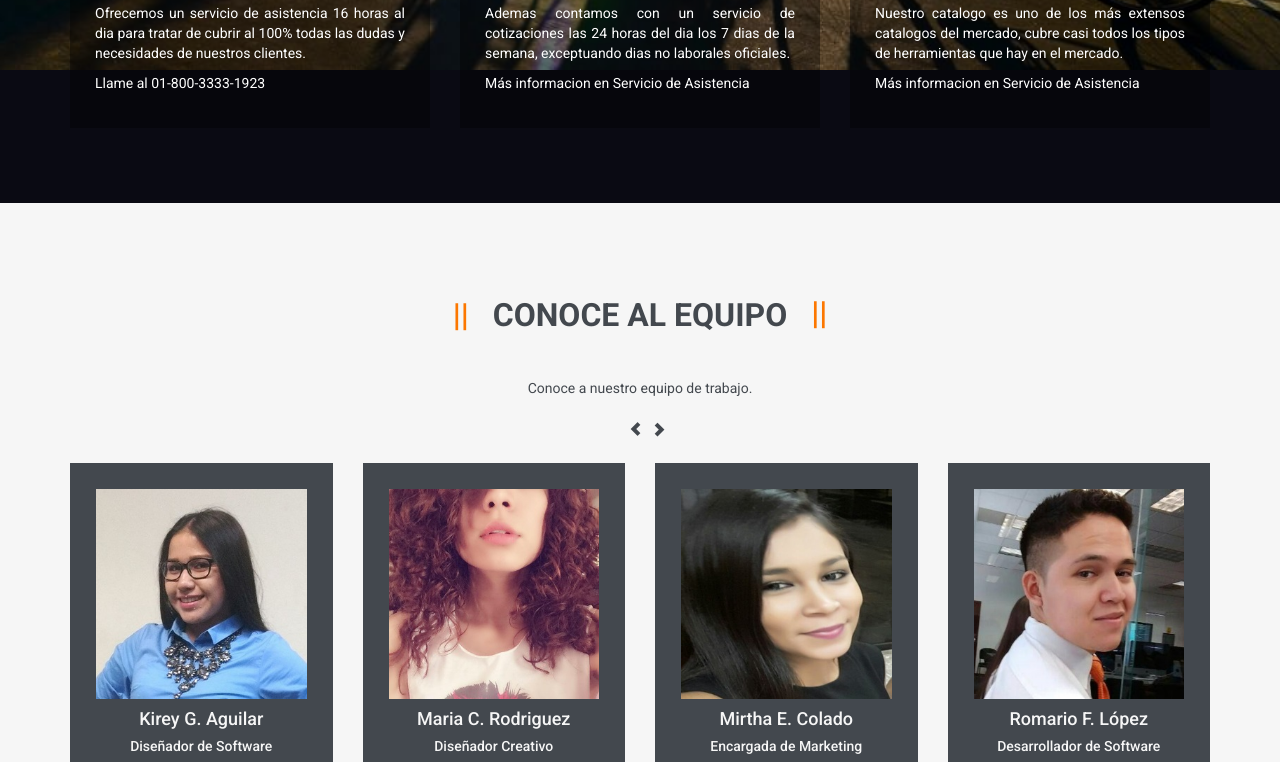
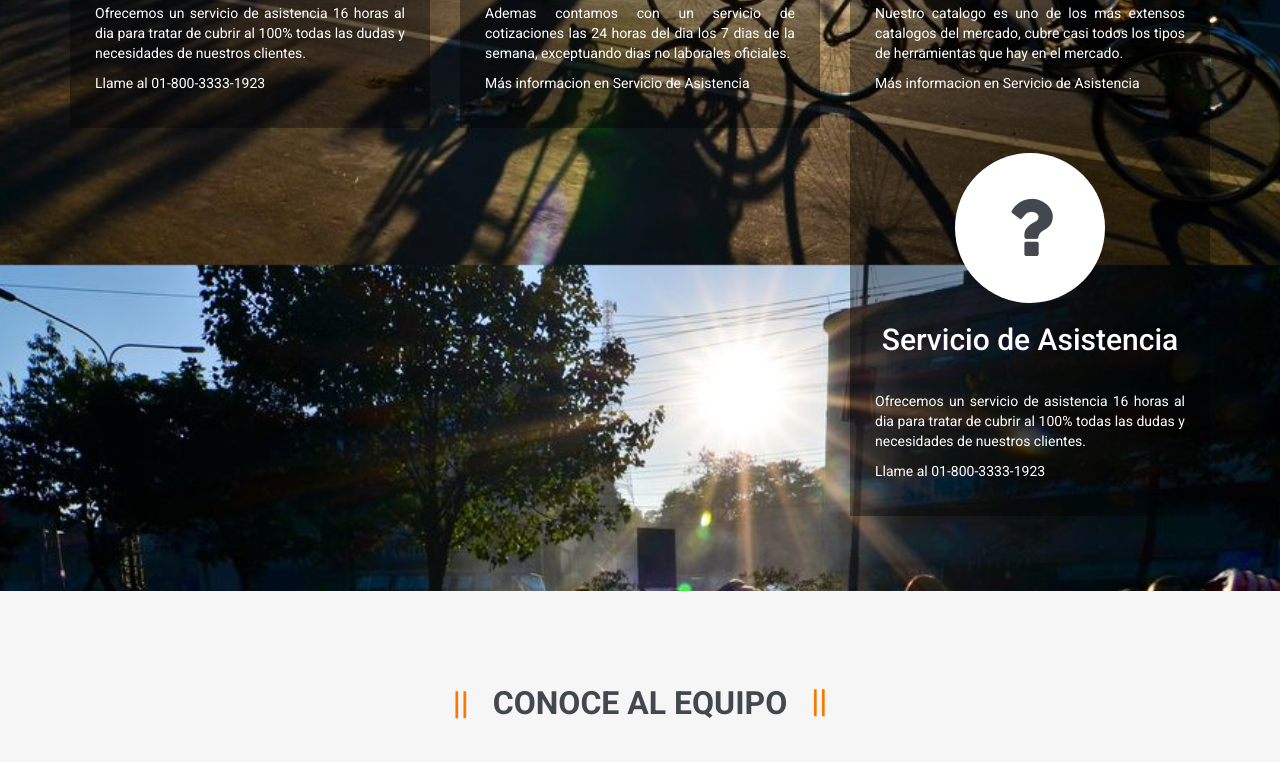
Before and after one commit to comunidad-femate/Femate, a plain HTML site: page index.html in a window 1280 px wide. Shown: the part 2012-2774 px from the top of the page. Drawn offline with Linux system fonts and the light colour scheme.

Commit message:
AñadimosServicio

```diff
--- a/index.html
+++ b/index.html
@@ -214,6 +214,12 @@
 									<h2>Extenso Catalogo</h2>
 									<p>Nuestro catalogo es uno de los más extensos catalogos del mercado, cubre casi todos los tipos de herramientas que hay en el mercado.<p>
 									<p>Más informacion en Servicio de Asistencia<p>
+								</div>
+								<div class="single-service">
+									<i class="fa fa-question"></i>
+									<h2>Servicio de Asistencia</h2>
+									<p>Ofrecemos un servicio de asistencia 16 horas al dia para tratar de cubrir al 100% todas las dudas y necesidades de nuestros clientes.</p>
+									<p>Llame al 01-800-3333-1923<p>
 								</div>
 							</div></div>
 						</div>
```
